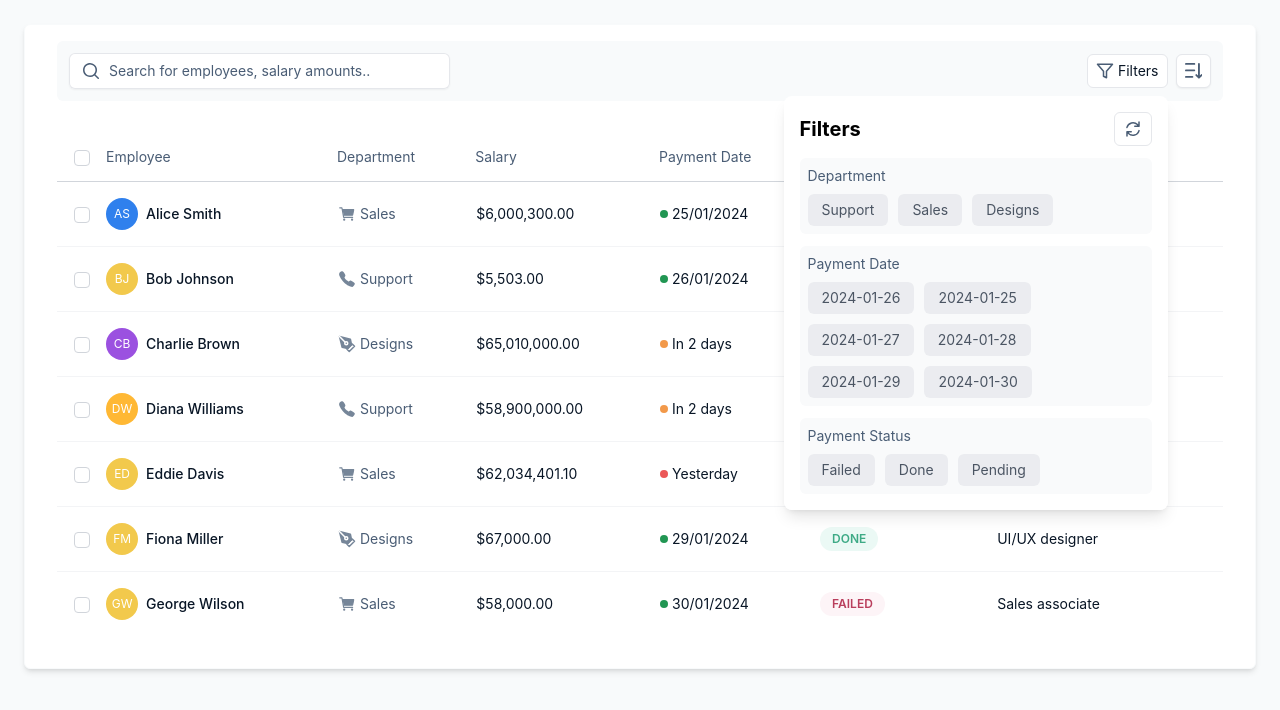
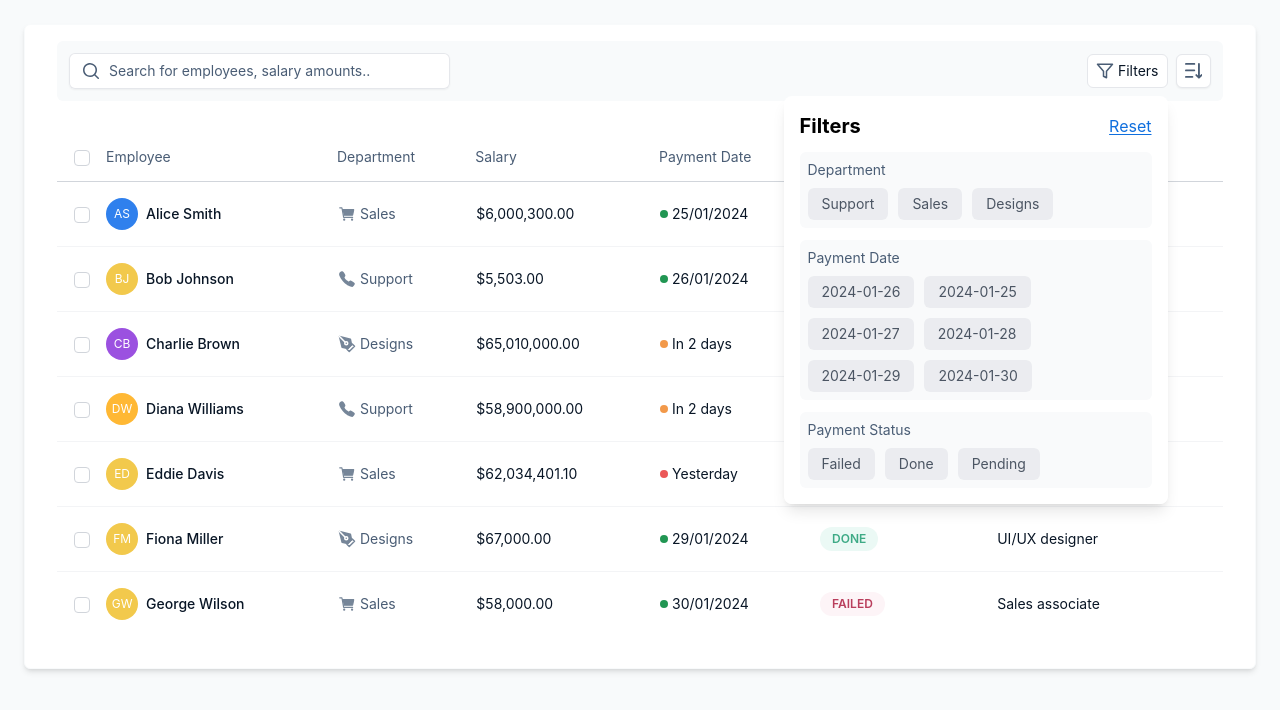
Before and after one commit to myat-hsu-mon/table-component-library, a React (Create React App) app: page / in a window 1280 px wide. Both pictures are taken after a click on the button "Filters". Shown: the top 710 px of the page. Built offline with nearby package versions, Linux system fonts and the light colour scheme.

Commit message:
Update Reset button ui

```diff
--- a/src/components/FilterableMenu/index.tsx
+++ b/src/components/FilterableMenu/index.tsx
@@ -1,11 +1,9 @@
 import { Dispatch, Fragment, SetStateAction, useState } from "react";
 import { Popover, Transition } from "@headlessui/react";
-import { ArrowPathIcon } from "@heroicons/react/20/solid";
 
 import { FilterIcon } from "../../assets";
 import employees from "../../data/index.json";
 import { capitalize, classNames, isEmptyObject } from "../../utils";
-import Button from "../Button";
 
 import {
   DepartmentType,
@@ -163,10 +161,12 @@ export default function FilterableMenu({
                   <div className="relative grid gap-3  bg-white p-4">
                     <div className="flex items-center justify-between">
                       <h1 className="text-xl font-bold">Filters</h1>
-                      <Button
-                        icon={ArrowPathIcon}
+                      <button
                         onClick={handleResetFilters}
-                      />
+                        className="text-blue underline underline-offset-2"
+                      >
+                        Reset
+                      </button>
                     </div>
                     {Object.entries(filteredOptions).map(([key, values]) => (
                       <div key={key} className="rounded-md bg-gray-50 p-2">
```
